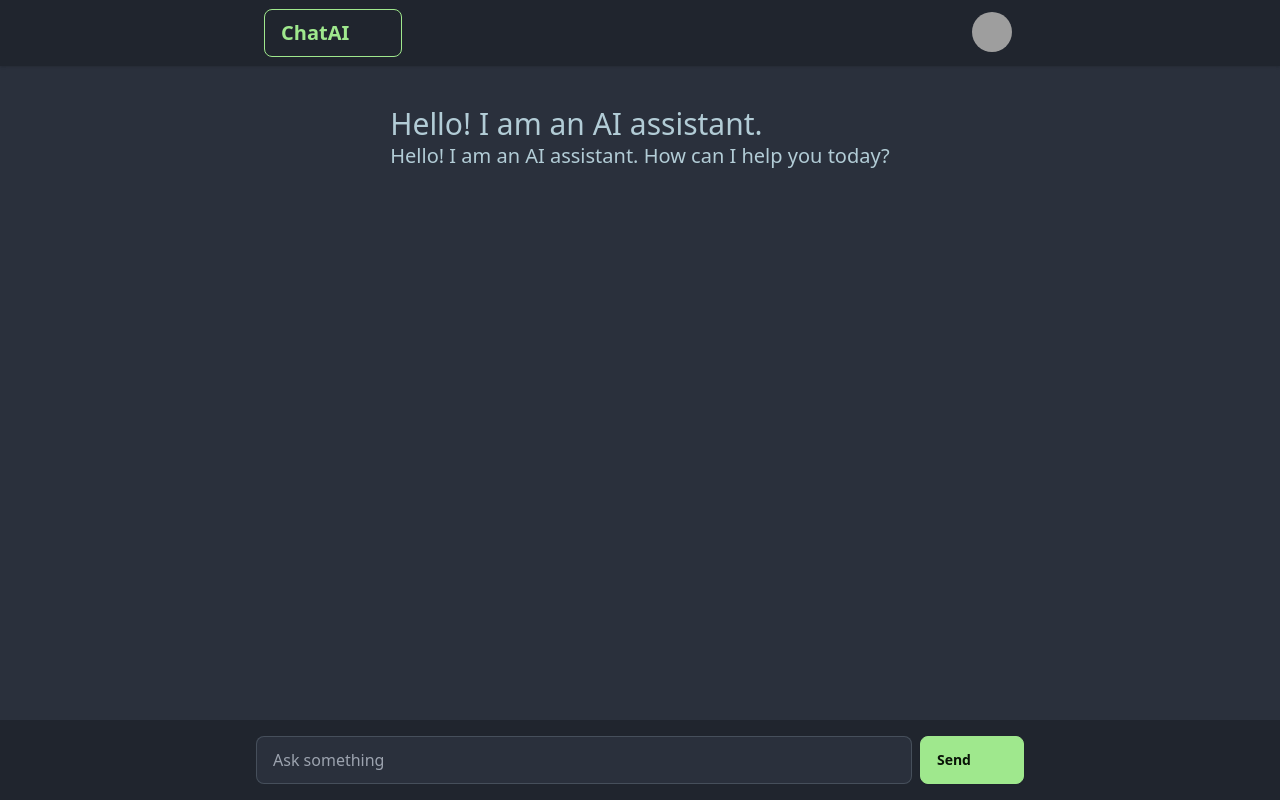
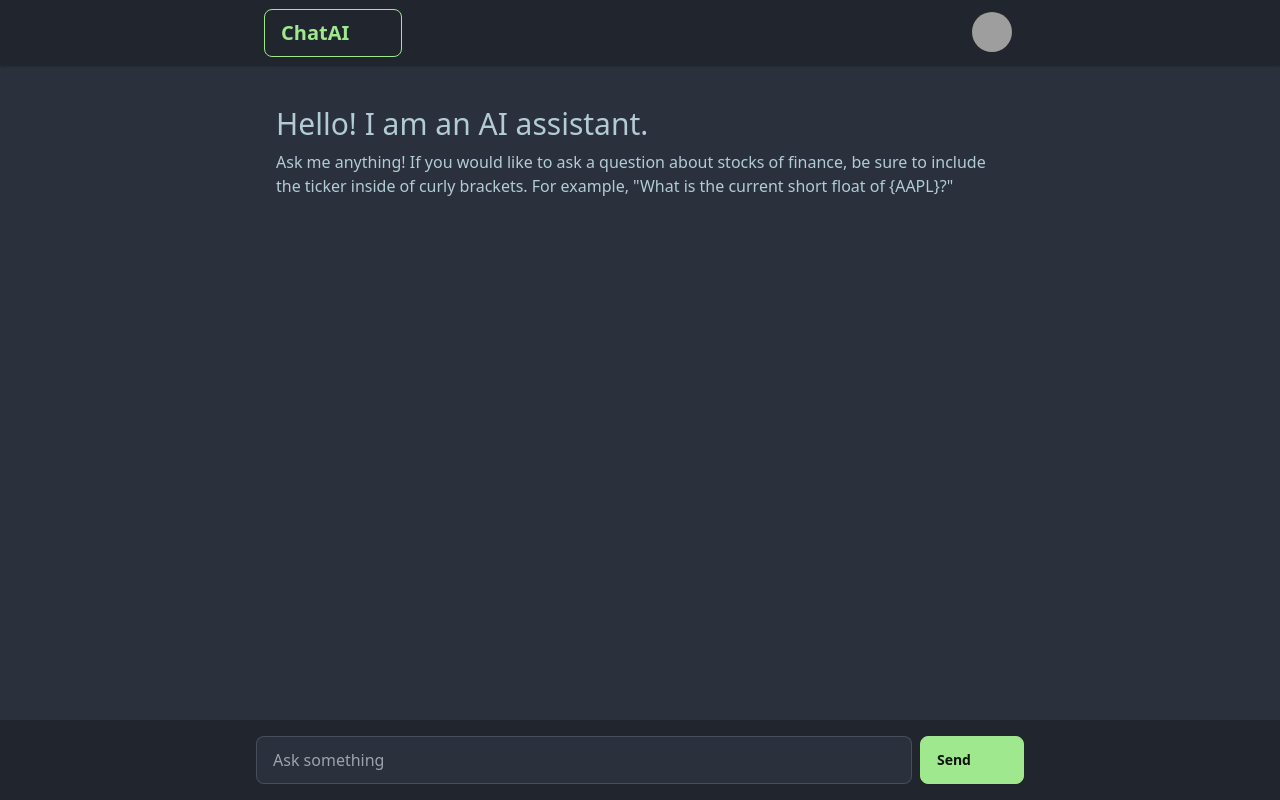
Before and after one commit to engageintellect/svelte-ai-injection, a SvelteKit app: page / in a window 1280 px wide. Built offline with nearby package versions, Linux system fonts and the light colour scheme; grey boxes are pictures that could not be loaded; some icons are missing.

Commit message:
updating home page message

```diff
--- a/src/routes/+page.svelte
+++ b/src/routes/+page.svelte
@@ -11,7 +11,8 @@
 	let welcomeMessage = {
 		id: 0,
 		title: 'Hello! I am an AI assistant.',
-		heading: 'Hello! I am an AI assistant. How can I help you today?'
+		heading:
+			'Ask me anything! If you would like to ask a question about stocks of finance, be sure to include the ticker inside of curly brackets. For example, "What is the current short float of {AAPL}?"'
 	};
 
 	onMount(() => {
@@ -36,16 +37,16 @@
 	<meta name="description" content="Svelte demo app" />
 </svelte:head>
 
-<div class="flex flex-col w-full max-w-3xl mx-auto">
+<div class="mx-auto flex w-full max-w-3xl flex-col">
 	{#if $messages.length === 0}
 		<div
 			out:slide={{ delay: 0, duration: 500 }}
 			in:fade={{ delay: 0, duration: 1500 }}
-			class="flex-grow flex items-center justify-center p-5 py-10"
+			class="flex flex-grow items-center justify-center p-5 py-10"
 		>
-			<div out:fade={{ delay: 0, duration: 1500 }} class="">
+			<div out:fade={{ delay: 0, duration: 1500 }} class="flex flex-col gap-2">
 				<div class="text-3xl">{welcomeMessage.title}</div>
-				<div class="text-xl font-thin">{welcomeMessage.heading}</div>
+				<div class="font-thin">{welcomeMessage.heading}</div>
 			</div>
 		</div>
 	{:else}
@@ -53,15 +54,15 @@
 			<div in:fade={{ delay: 0, duration: 500 }} class="inline-block">
 				<button on:click={clearMessages} class="btn flex items-center justify-center">
 					Clear Chat
-					<Icon icon="ri-close-circle-fill" class="w-7 h-7 text-error ml-2" />
+					<Icon icon="ri-close-circle-fill" class="ml-2 h-7 w-7 text-error" />
 				</button>
 			</div>
 		</div>
 
-		<div class="flex-grow overflow-auto pb-20 p-2">
+		<div class="flex-grow overflow-auto p-2 pb-20">
 			{#each $messages as message (message.id)}
 				<div class={message.role === 'assistant' ? 'chat chat-start' : 'chat chat-end'}>
-					<div class="chat-image avatar">
+					<div class="avatar chat-image">
 						<div class="w-10 rounded-full">
 							<img
 								alt="Chat avatar"
@@ -87,18 +88,18 @@
 		</div>
 	{/if}
 </div>
-<form on:submit={handleSubmit} class="fixed w-full mx-auto bottom-0 bg-base-300 py-4 px-4">
-	<div class="flex gap-2 items-center max-w-3xl mx-auto">
+<form on:submit={handleSubmit} class="fixed bottom-0 mx-auto w-full bg-base-300 px-4 py-4">
+	<div class="mx-auto flex max-w-3xl items-center gap-2">
 		<input
 			autofocus
 			type="text"
 			placeholder="Ask something"
-			class="input w-full input-bordered focus:outline-none"
+			class="input input-bordered w-full focus:outline-none"
 			bind:value={$input}
 		/>
 		<button type="submit" class="btn btn-primary flex items-center">
 			<div>Send</div>
-			<Icon icon="ri-send-plane-fill" class="w-7 h-7" />
+			<Icon icon="ri-send-plane-fill" class="h-7 w-7" />
 		</button>
 	</div>
 </form>
```
